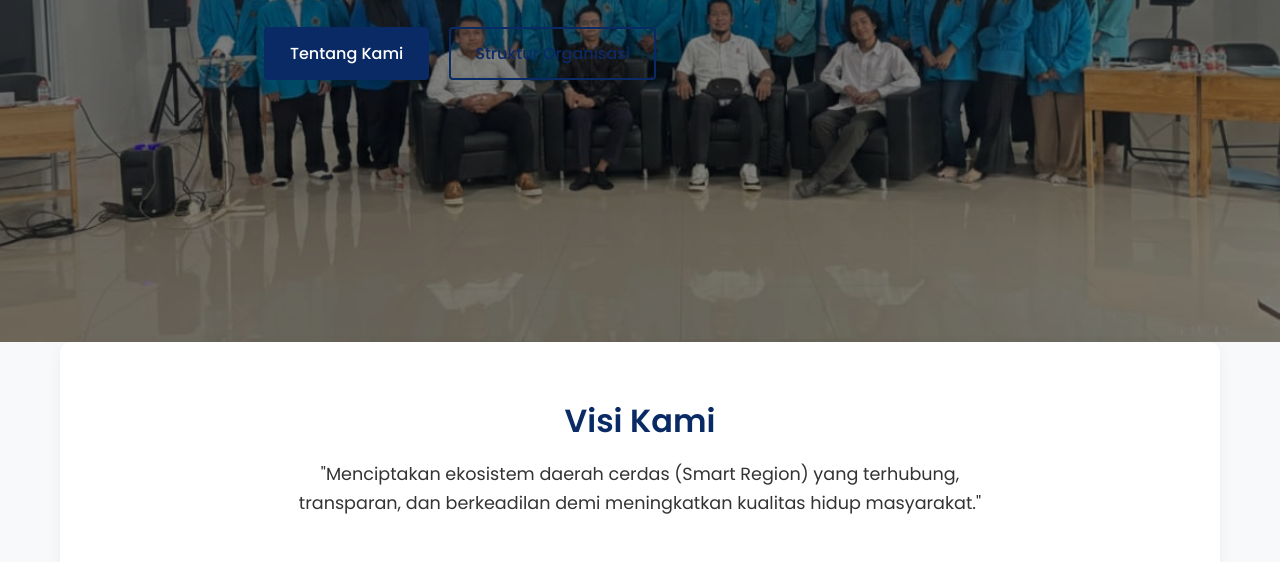
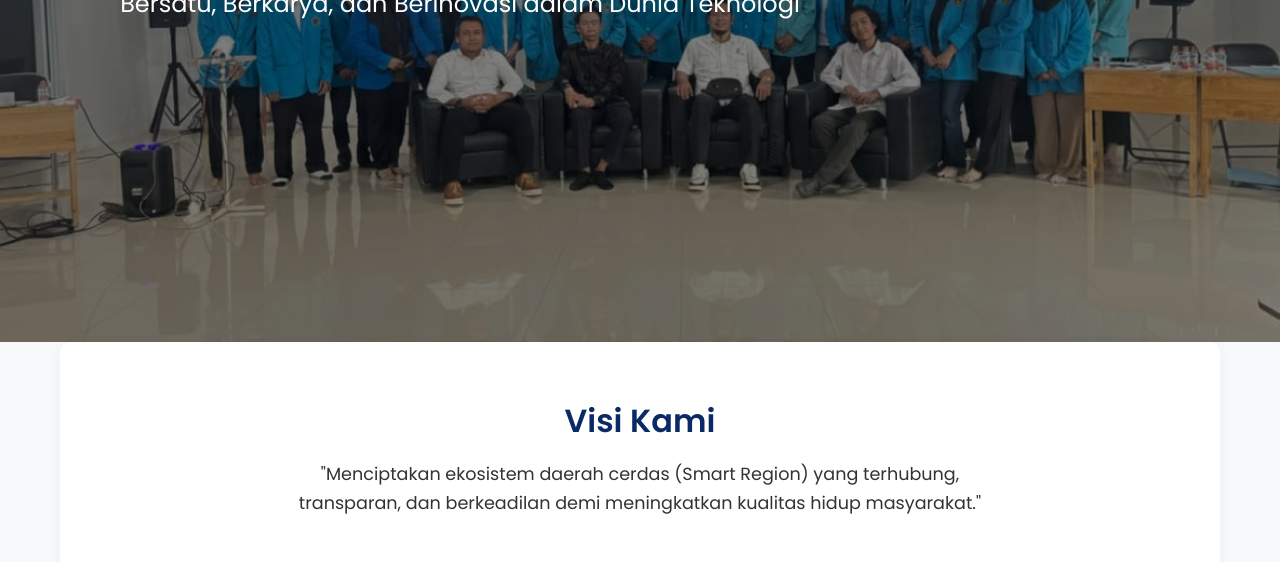
Before and after one commit to MhmmdMi/HIMAKOM, a plain HTML site: page index.html in a window 1280 px wide. Shown: the part 538-1100 px from the top of the page. Drawn offline with Linux system fonts and the light colour scheme.

Commit message:
Update index.html

```diff
--- a/index.html
+++ b/index.html
@@ -46,10 +46,6 @@
                     <div class="hero-content">
                         <h1>HIMAKOM – Himpunan Mahasiswa Ilmu Komputer</h1>
                         <p class="hero-subtitle">Bersatu, Berkarya, dan Berinovasi dalam Dunia Teknologi</p>
-                        <div class="hero-buttons">
-                            <a href="#tentang" class="btn btn-primary">Tentang Kami</a>
-                            <a href="#struktur" class="btn btn-outline">Struktur Organisasi</a>
-                        </div>
                     </div>
                 </div>
                 <div class="hero-bg"></div>
```
